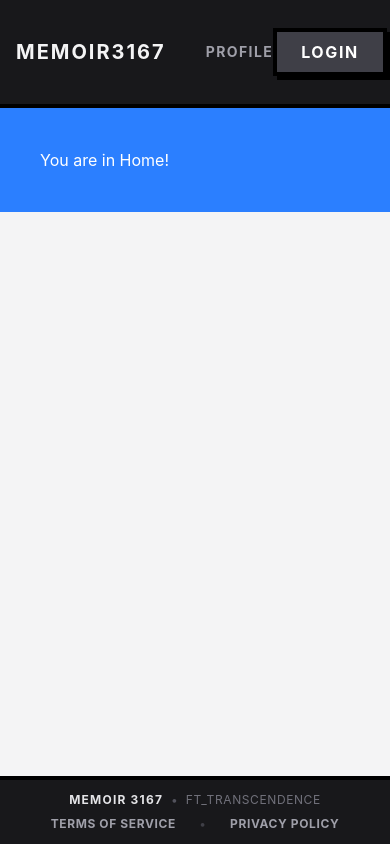
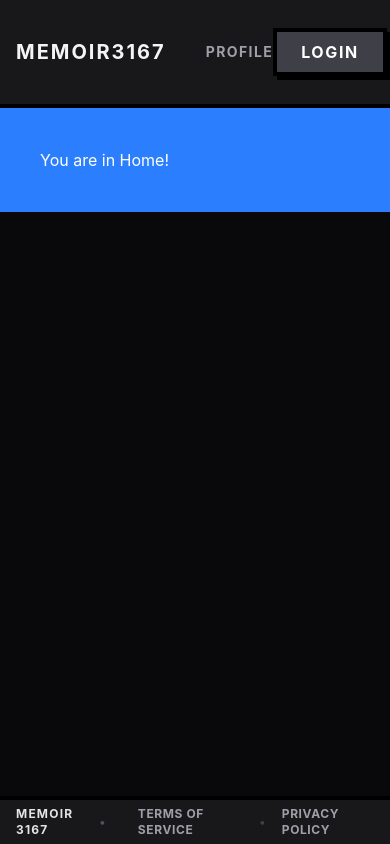
Before and after one commit to mist-interactive/frontend, a React (Vite) app: page / in a window 390 px wide. Built offline with nearby package versions, Linux system fonts and the light colour scheme.

Commit message:
feat(friendslist): friendslist part of the footer for better design

```diff
--- a/src/components/Footer.tsx
+++ b/src/components/Footer.tsx
@@ -1,19 +1,41 @@
 import { Link } from 'react-router-dom';
 
-export default function Footer() {
+interface FooterProps {
+  isAuthenticated?: boolean;
+  isFriendsOpen?: boolean;
+  onToggleFriends?: () => void;
+}
+
+export default function Footer({ isAuthenticated, isFriendsOpen, onToggleFriends }: FooterProps) {
   return (
-    // tactical footer with legal links
-    <footer className="w-full bg-zinc-900 border-t-4 border-black p-3 text-zinc-400 font-sans shrink-0 z-30">
-      <div className="max-w-7xl mx-auto flex flex-col sm:flex-row items-center justify-between gap-2 text-xs">
-        {/* project branding */}
-        <div className="flex items-center gap-2">
+    // tactical footer dock with integrated friends toggle and legal links
+    <footer className="w-full bg-zinc-900 border-t-4 border-black h-12 flex items-center justify-between text-zinc-400 font-sans shrink-0 z-30">
+
+      {/* left: friends toggle (when logged in) + branding */}
+      <div className="flex items-center h-full">
+        {isAuthenticated && onToggleFriends && (
+          <button
+            onClick={onToggleFriends}
+            className={`h-full px-4 flex items-center gap-2 border-r-4 border-black font-bold uppercase tracking-wider text-xs transition-colors ${
+              isFriendsOpen
+                ? 'bg-lime-700 text-white'
+                : 'bg-zinc-800 text-zinc-200 hover:bg-zinc-700'
+            }`}
+          >
+            <span>👥</span>
+            <span>Friends</span>
+          </button>
+        )}
+
+        <div className="flex items-center gap-2 px-4 text-xs">
           <span className="font-bold text-zinc-200 uppercase tracking-widest">Memoir 3167</span>
           <span className="text-zinc-600">•</span>
-          <span className="text-zinc-500 uppercase tracking-wider">ft_transcendence</span>
+          <span className="text-zinc-500 uppercase tracking-wider hidden sm:inline">ft_transcendence</span>
+        </div>
       </div>
 
-        {/* legal links */}
-        <div className="flex items-center gap-6 font-bold uppercase tracking-wider">
+      {/* right: legal links */}
+      <div className="flex items-center gap-4 sm:gap-6 font-bold uppercase tracking-wider text-xs px-4">
         <Link
           to="/terms"
           className="hover:text-lime-400 transition-colors"
@@ -28,7 +50,7 @@ export default function Footer() {
           Privacy Policy
         </Link>
       </div>
-      </div>
+
     </footer>
   );
 }
--- a/src/components/FriendsList.tsx
+++ b/src/components/FriendsList.tsx
@@ -91,11 +91,12 @@ function friendsReducer(state: FriendsState, action: FriendsAction): FriendsStat
 }
 interface FriendsListProps {
   onOpenChat?: (username: string) => void;
+  isOpen: boolean;
+  onClose: () => void;
 }
 
-export default function FriendsList({ onOpenChat }: FriendsListProps) {
+export default function FriendsList({ onOpenChat, isOpen, onClose }: FriendsListProps) {
 
-  const [isExpanded, setIsExpanded] = useState(false);
   const [newFriendName, setNewFriendName] = useState("");
   const { sendMessage, lastMessage } = useWebSocket();
   const [cooldowns, setCooldowns] = useState<string[]>([]);
@@ -310,24 +311,26 @@ export default function FriendsList({ onOpenChat }: FriendsListProps) {
 
 
   return (
-    // main tactical wrapper. dynamic width based on state. hard borders.
-    <div className={`absolute left-0 bottom-0 bg-zinc-900 border-black z-50 transition-all duration-300 overflow-hidden font-sans flex flex-col ${
-      isExpanded
-        ? 'w-80 h-full border-r-4 border-t-0'
-        : 'w-16 h-16 border-r-4 border-t-4'
+    // main tactical drawer docked between navbar and footer
+    <div className={`absolute left-0 top-0 bottom-0 w-80 bg-zinc-900 border-r-4 border-black z-50 transition-transform duration-300 overflow-hidden font-sans flex flex-col shadow-[8px_0_0_0_#000000] ${
+      isOpen ? 'translate-x-0' : '-translate-x-full pointer-events-none'
     }`}>
 
-      {/* toggle button - acts as the header */}
-      <button
-        onClick={() => setIsExpanded(!isExpanded)}
-        className="w-full h-16 shrink-0 flex items-center justify-center bg-zinc-800 hover:bg-zinc-700 transition-colors border-b-4 border-black text-xl font-bold uppercase tracking-widest text-zinc-100"
-      >
-        {isExpanded ? "FRIENDS" : "👥"}
-      </button>
+      {/* drawer header with title and close button */}
+      <div className="w-full h-14 shrink-0 flex items-center justify-between px-4 bg-zinc-800 border-b-4 border-black text-sm font-bold uppercase tracking-widest text-zinc-100">
+        <span className="flex items-center gap-2">
+          <span>👥</span> Friends
+        </span>
+        <button
+          onClick={onClose}
+          className="text-zinc-400 hover:text-white px-2 py-1 text-sm font-bold active:scale-90 transition-transform"
+        >
+          ✕
+        </button>
+      </div>
 
       {/* content area */}
-      {isExpanded && (
-        <div className="p-4 overflow-y-auto flex-1 flex flex-col gap-6">
+      <div className="p-4 overflow-y-auto flex-1 flex flex-col gap-6">
 
           {/* error/loading indicators wrapped in tactical alert boxes */}
           {state.isLoading && <div className="bg-zinc-800 border-4 border-black p-2 text-xs font-bold uppercase text-zinc-400 text-center">Loading Data...</div>}
@@ -443,7 +446,6 @@ export default function FriendsList({ onOpenChat }: FriendsListProps) {
             ))}
           </ul>
         </div>
-      )}
     </div>
   );
 }
--- a/src/layouts/GlobalLayout.tsx
+++ b/src/layouts/GlobalLayout.tsx
@@ -11,6 +11,8 @@ export default function GlobalLayout() {
   // uselocation forces to rerender the component always after url changes
   const location = useLocation();
   const isAuthenticated = localStorage.getItem("token") !== null;
+
+  const [isFriendsOpen, setIsFriendsOpen] = useState(false);
 
   // to track open active chats
   const [activeChats, setActiveChats] = useState<string[]>([]);
@@ -31,7 +33,7 @@ export default function GlobalLayout() {
   // the provider handles the authentication check internally.
   return (
     <WebSocketProvider>
-      <div className="flex flex-col h-screen w-full bg-zinc-100 overflow-hidden">
+      <div className="flex flex-col h-screen w-full bg-zinc-950 overflow-hidden">
 
         {/* navbar is now at the very top and spans 100% width */}
         <Navbar />
@@ -39,12 +41,20 @@ export default function GlobalLayout() {
         {/* content wrapper for the remaining screen height. */}
         <div className="flex-1 relative flex overflow-hidden">
 
-          {/* the overlay sidebar */}
-          {isAuthenticated && <FriendsList onOpenChat={handleOpenChat} />}
+          {/* the overlay sidebar docked between navbar and footer */}
+          {isAuthenticated && (
+            <FriendsList
+              isOpen={isFriendsOpen}
+              onClose={() => setIsFriendsOpen(false)}
+              onOpenChat={handleOpenChat}
+            />
+          )}
 
-          {/* temp test  */}
+          {/* chat popups docked above footer */}
           {isAuthenticated && (
-            <div className="fixed bottom-0 left-[21rem] flex items-end gap-4 z-40">
+            <div className={`fixed bottom-14 flex items-end gap-4 z-40 transition-all duration-300 ${
+              isFriendsOpen ? 'left-[21rem]' : 'left-4'
+            }`}>
               {activeChats.map((username) => (
                 <ChatWindow
                   key={username}
@@ -56,20 +66,23 @@ export default function GlobalLayout() {
           )}
 
           {/* main page content */}
-          <main className="flex-1 overflow-y-auto w-full h-full flex flex-col justify-between">
-
+          <main className="flex-1 overflow-y-auto w-full h-full">
             {/* only render matchmaking overlay if authenticated */}
             {isAuthenticated && <MatchmakingOverlay />}
 
-            <div className="flex-1">
-              <Outlet />
-            </div>
-
-            {/* render footer on non-game pages */}
-            {location.pathname !== '/game' && <Footer />}
+            <Outlet />
           </main>
 
         </div>
+
+        {/* unified tactical dock at screen bottom */}
+        {location.pathname !== '/game' && (
+          <Footer
+            isAuthenticated={isAuthenticated}
+            isFriendsOpen={isFriendsOpen}
+            onToggleFriends={() => setIsFriendsOpen(!isFriendsOpen)}
+          />
+        )}
       </div>
     </WebSocketProvider>
   );
```
Lines whose indentation alone changed are shown as unchanged.
